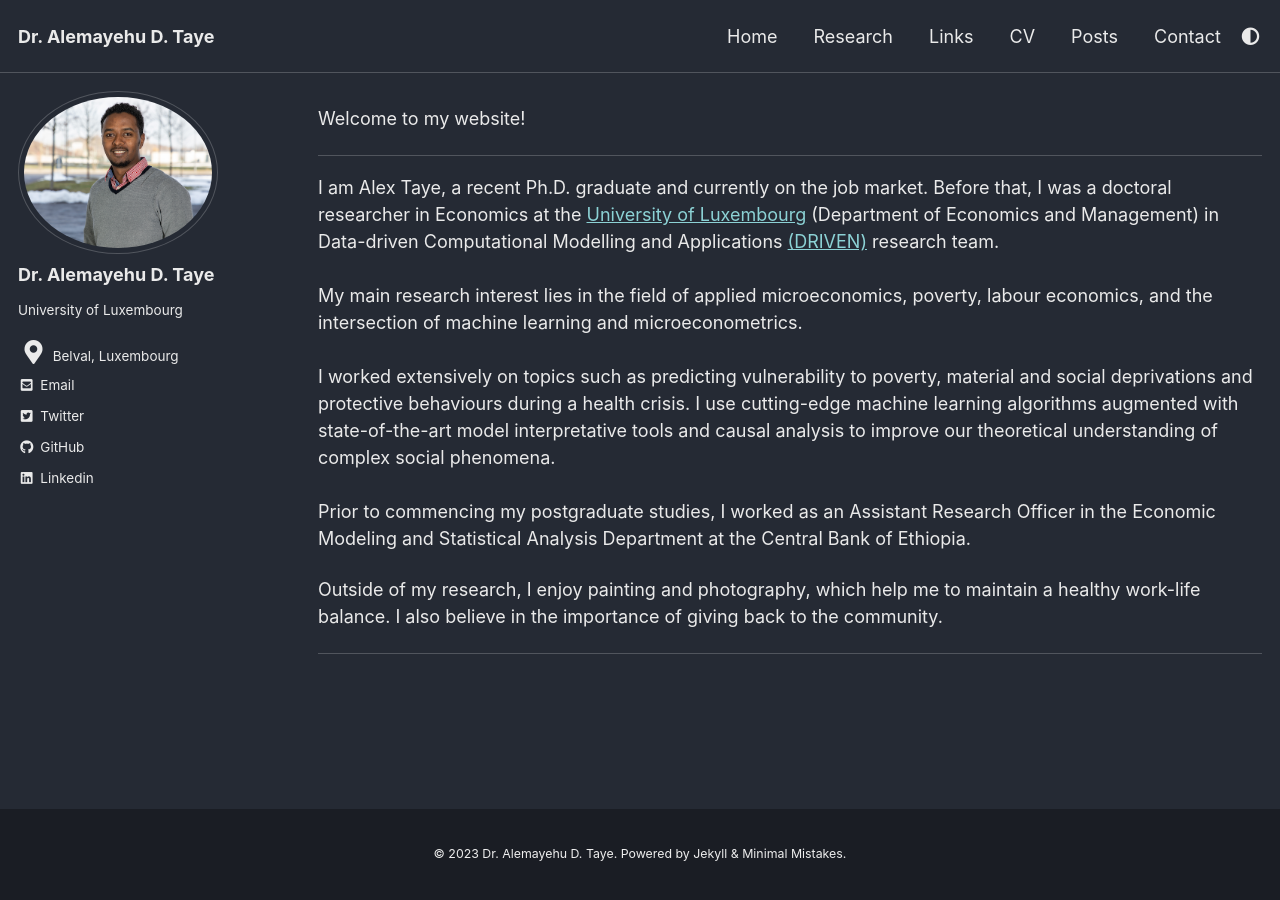
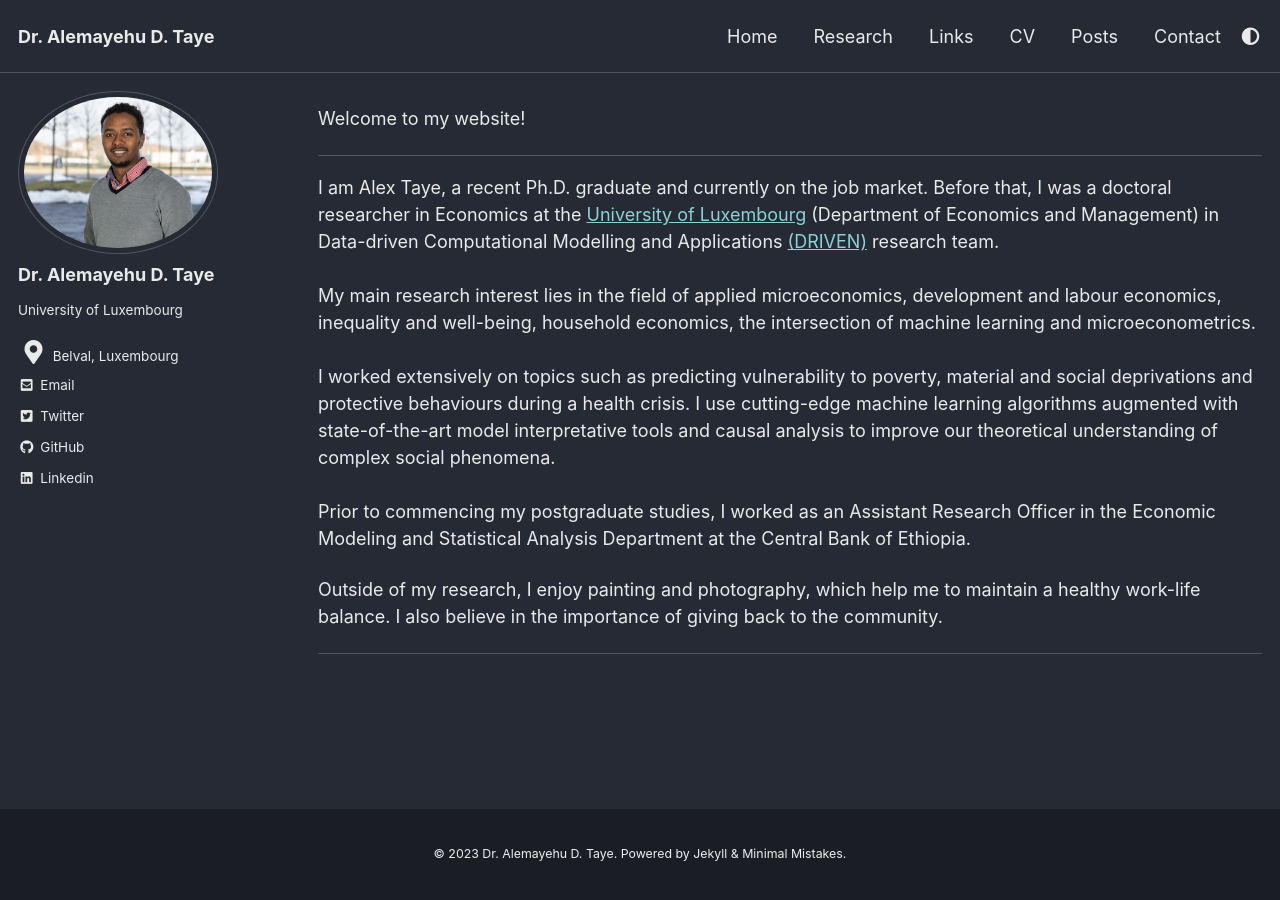
Before and after one commit to AlexTaye/AlexTAYE, a Jekyll site: the page built from _pages/index.md, in a window 1280 px wide. Built offline with Jekyll 4.4.1, drawn with Linux system fonts in a browser that asks for light colours; cached includes are drawn as plain includes; the list of posts is cut into pages by our own code.

Commit message:
Update index.md

```diff
--- a/_pages/index.md
+++ b/_pages/index.md
@@ -14,7 +14,7 @@ Welcome to my website!
 I am Alex Taye, a recent Ph.D. graduate and currently on the job market. Before that, I was a doctoral researcher in Economics at the <a href="https://wwwen.uni.lu/fdef/department_of_economics_and_management/"> University of Luxembourg</a> (Department of Economics and Management) in Data-driven Computational Modelling and Applications <a href="https://driven.uni.lu/team/"> (DRIVEN)</a> research team.
 <br>
 <br>
-My main research interest lies in the field of applied microeconomics, poverty, labour economics, and the intersection of machine learning and microeconometrics.
+My main research interest lies in the field of applied microeconomics, development and labour economics, inequality and well-being, household economics, the intersection of machine learning and microeconometrics.
 <br>
 <br>
 I worked extensively on topics such as predicting vulnerability to poverty, material and social deprivations and protective behaviours during a health crisis. I use cutting-edge machine learning algorithms augmented with state-of-the-art model
```
